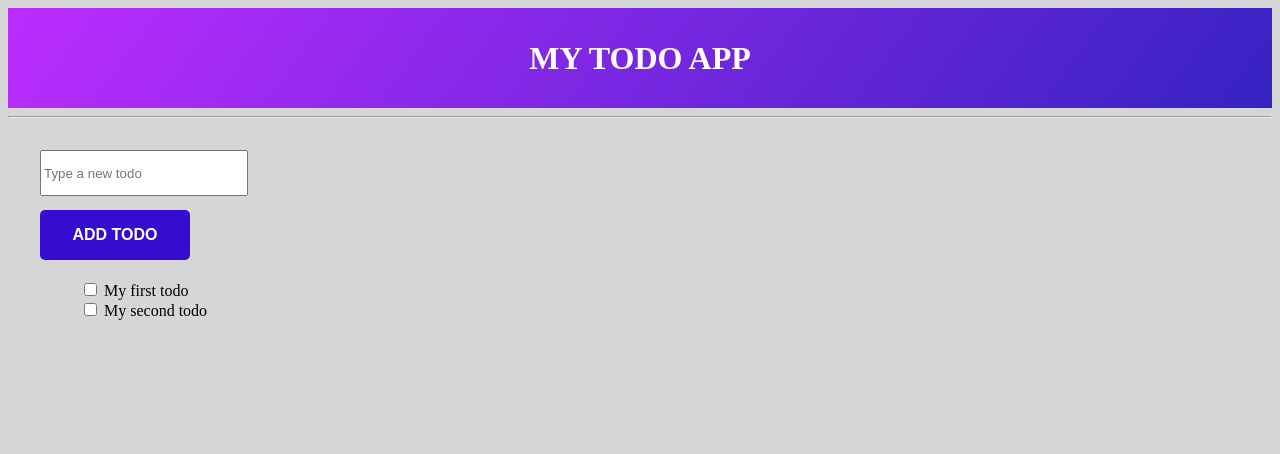
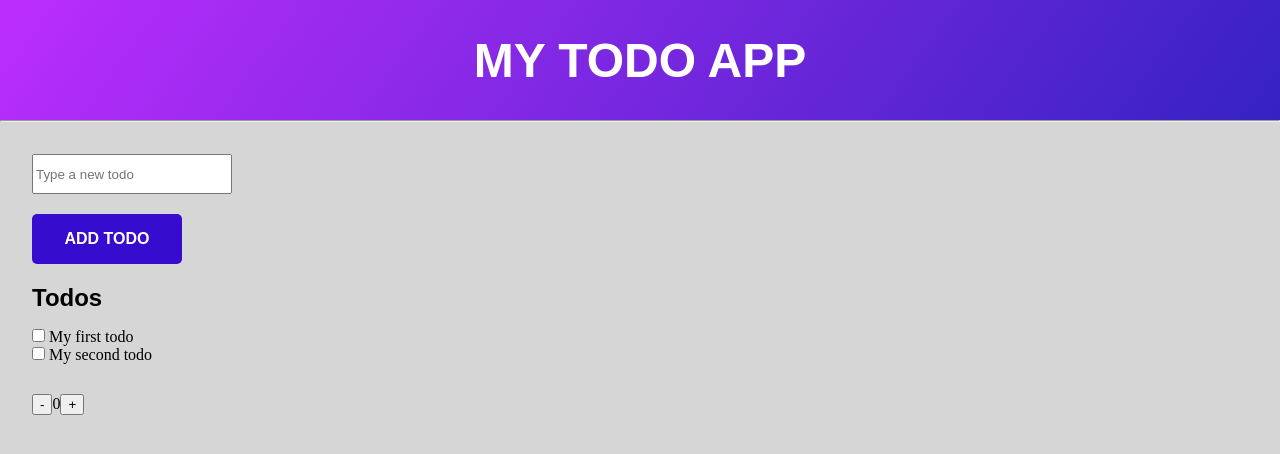
Before and after one commit to DAbranka/intro-react, a React (Create React App) app: page / in a window 1280 px wide. Shown: the top 454 px of the page. Built offline with nearby package versions, Linux system fonts and the light colour scheme.

Commit message:
files updated

```diff
--- a/src/App.css
+++ b/src/App.css
@@ -1,10 +1,88 @@
+/*! minireset.css v0.0.6 | MIT License | github.com/jgthms/minireset.css */
+html,
+body,
+p,
+ol,
+ul,
+li,
+dl,
+dt,
+dd,
+blockquote,
+figure,
+fieldset,
+legend,
+textarea,
+pre,
+iframe,
+hr,
+h1,
+h2,
+h3,
+h4,
+h5,
+h6 {
+  margin: 0;
+  padding: 0;
+}
+
+h1,
+h2,
+h3,
+h4,
+h5,
+h6 {
+  font-size: 100%;
+  font-weight: normal;
+}
+
+ul {
+  list-style: none;
+}
+
+button,
+input,
+select {
+  margin: 0;
+}
+
+html {
+  box-sizing: border-box;
+}
+
+*,
+*::before,
+*::after {
+  box-sizing: inherit;
+}
+
+img,
+video {
+  height: auto;
+  max-width: 100%;
+}
+
+iframe {
+  border: 0;
+}
+
+table {
+  border-collapse: collapse;
+  border-spacing: 0;
+}
+
+td,
+th {
+  padding: 0;
+}
+
 body {
   background-color: rgba(51, 51, 51, 0.2);
 }
 
 .App-header {
   background: linear-gradient(306deg, rgb(53, 34, 195) 0%, rgb(188, 45, 253) 100%);
-  height: 100px;
+  height: 120px;
   display: flex;
   flex-direction: column;
   align-items: center;
@@ -13,6 +91,9 @@ body {
 .App-header h1 {
   color: white;
   text-transform: uppercase;
+  font-family: sans-serif;
+  font-size: 3rem;
+  font-weight: bolder;
 }
 
 main {
@@ -46,8 +127,19 @@ form .formButton:hover {
   color: rgb(173, 255, 251);
 }
 
+.todoTitle {
+  font-family: sans-serif;
+  font-size: 24px;
+  font-weight: bold;
+  margin-bottom: 1rem;
+}
+
 .todoList {
   list-style: none;
 }
 
+.count {
+  margin-top: 30px;
+}
+
 /*# sourceMappingURL=App.css.map */
--- a/src/App.js
+++ b/src/App.js
@@ -16,6 +16,7 @@ import "./sass/main.scss";
 import Form from "./Form";
 import Header from "./Header"; // Importer le component
 import List from "./List";
+import Count from "./Count";
 
 
 function App() {
@@ -26,6 +27,7 @@ function App() {
       <main>
         <Form />
         <List />
+        <Count />
       </main>
 
     </div>
--- a/src/Button.js
+++ /dev/null
@@ -1,7 +0,0 @@
-function Button (){
-    return(
-        <button className="formButton">Add Todo</button>
-    )
-}
-
-export default Button
--- /dev/null
+++ b/src/Count.js
@@ -0,0 +1,12 @@
+import React, { useState } from "react";
+
+export default function Count() {
+  const [count, setCount] = useState(0);
+  return (
+    <div className="count">
+      <button onClick={() => setCount(count - 1)}>-</button>
+      {count}
+      <button onClick={() => setCount(count + 1)}>+</button>
+    </div>
+  );
+}
--- a/src/Form.js
+++ b/src/Form.js
@@ -1,13 +1,17 @@
 import React from "react";
-import Button from "./Button";
 
-function Form(){
-    return (
-        <form>
-          <input type="text" id="typeNewTodo" name="tnewtodo" placeholder="Type a new todo"></input>
-          <Button />
-        </form>
-    )
+export default function Form() {
+  function clickHandler() {
+    return null;
+  }
+
+  return (
+    <form>
+      <input type="text" id="typeNewTodo" name="tnewtodo"
+        placeholder="Type a new todo"></input>
+      <button className="formButton" onClick={clickHandler}>
+        Add Todo
+      </button>
+    </form>
+  );
 }
-
-export default Form
--- a/src/List.js
+++ b/src/List.js
@@ -14,7 +14,6 @@ export default function List() {
 }
 */
 
-
 // --------------------------------------------------------------------------------------- //
 
 import React, { useState } from "react";
@@ -23,12 +22,15 @@ export default function TodoList() {
   const initialTodos = ["My first todo", "My second todo"];
   const [todos, setTodos] = useState(initialTodos);
   return (
+    <>
+      <p className="todoTitle">Todos</p>
       <ul className="todoList">
         {todos.map((todo) => (
           <li key={todo}>
-          <input type="checkbox" /> {todo}
+            <input type="checkbox" onClick={() => setTodos(todos)} /> {todo}
           </li>
         ))}
       </ul>
+    </>
   );
 }
--- a/src/sass/main.scss
+++ b/src/sass/main.scss
@@ -1,3 +1,5 @@
+@import './base/reset';
+
 body {
   background-color: #3333;
 }
@@ -8,7 +10,7 @@ body {
     rgba(53, 34, 195, 1) 0%,
     rgba(188, 45, 253, 1) 100%
   );
-  height: 100px;
+  height: 120px;
   display: flex;
   flex-direction: column;
   align-items: center;
@@ -17,14 +19,17 @@ body {
   h1 {
     color: white;
     text-transform: uppercase;
+    font-family: sans-serif;
+    font-size: 3rem;
+    font-weight: bolder;
   }
 }
 
-main{
+main {
   margin: 2rem;
 }
 
-form{
+form {
   display: flex;
   flex-direction: column;
   justify-content: space-between;
@@ -33,15 +38,12 @@ form{
   margin-bottom: 20px;
   // background-color: red;
 
-  #typeNewTodo{
+  #typeNewTodo {
     width: 200px;
     height: 40px;
   }
 
-
-
-
-  .formButton{
+  .formButton {
     background-color: rgb(54, 12, 207);
     color: white;
     padding: 1rem;
@@ -52,12 +54,23 @@ form{
     border: 0;
     cursor: pointer;
 
-  &:hover{
+    &:hover {
       color: rgb(173, 255, 251);
     }
   }
 }
 
-.todoList{
+.todoTitle{
+  font-family: sans-serif;
+  font-size: 24px;
+  font-weight: bold;
+  margin-bottom: 1rem;
+}
+
+.todoList {
   list-style: none;
 }
+
+.count{
+  margin-top: 30px;
+}
```
Also changed, not shown: 1 other file (tests, documents, lock files or other folders). Lines whose indentation alone changed are shown as unchanged.
